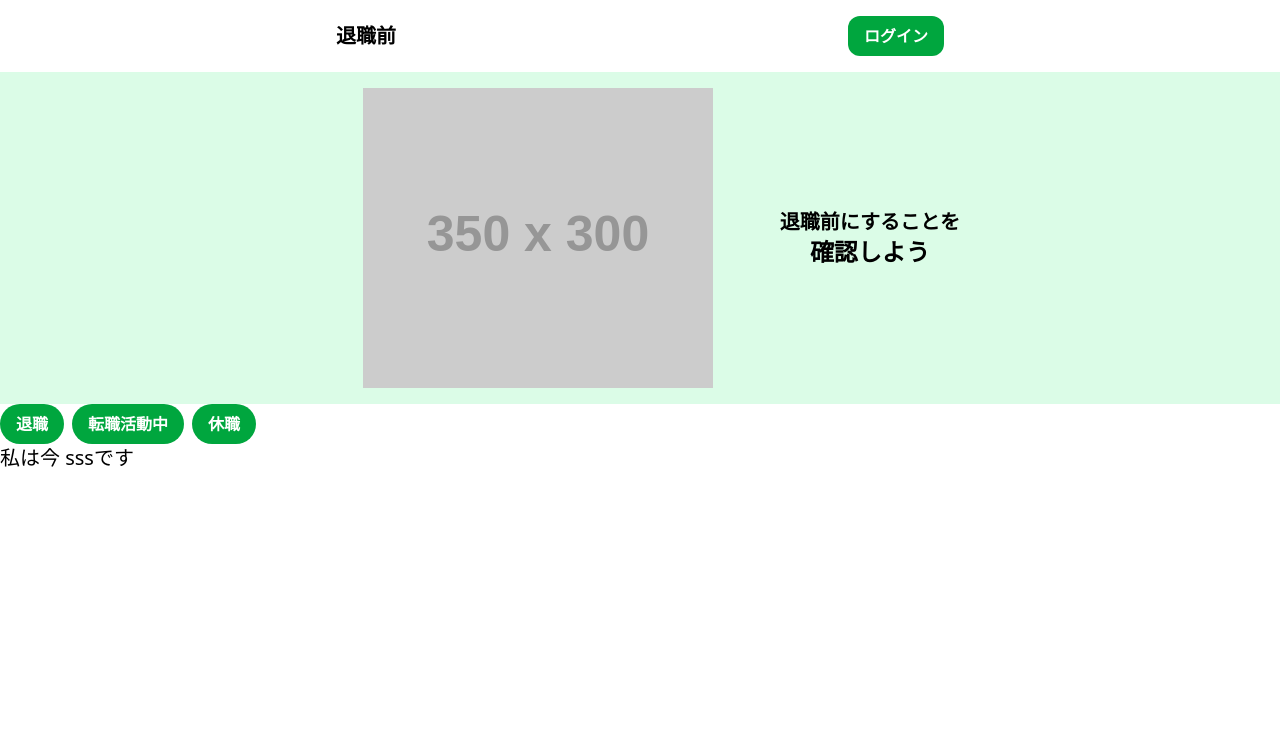
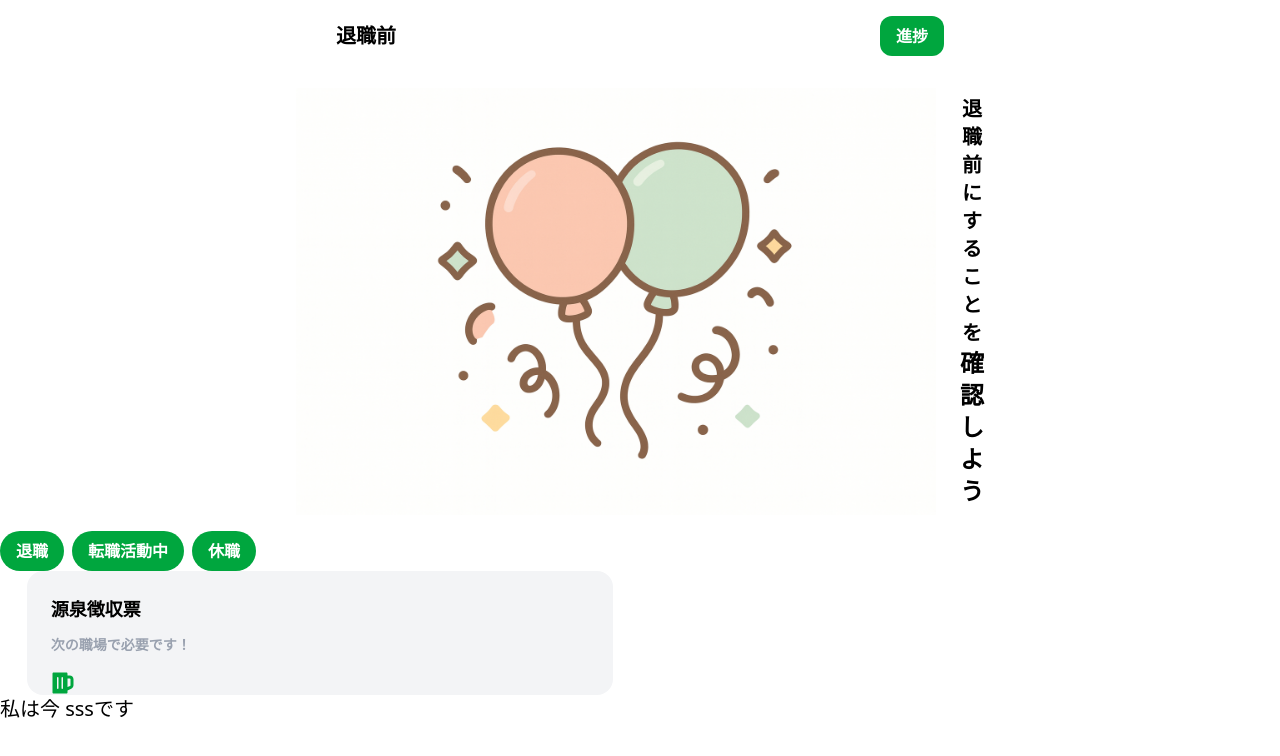
Before and after one commit to phihash/job, a React (Vite) app: page / in a window 1280 px wide. Shown: the top 756 px of the page. Built offline with nearby package versions, Linux system fonts and the light colour scheme.

Commit message:
カードコンポーネント作成

```diff
--- a/package.json
+++ b/package.json
@@ -11,7 +11,9 @@
   },
   "dependencies": {
     "react": "^19.1.1",
-    "react-dom": "^19.1.1"
+    "react-dom": "^19.1.1",
+    "react-icons": "^5.5.0",
+    "react-router-dom": "^7.9.3"
   },
   "devDependencies": {
     "@eslint/js": "^9.36.0",
--- a/src/App.tsx
+++ b/src/App.tsx
@@ -2,6 +2,7 @@ import { useRetireContext } from "./contexts/RetireProvider";
 import "./App.css";
 import Header from "./components/Header";
 import Hero from "./components/Hero";
+import Card from "./components/Card";
 
 function App() {
   const { status, setStatus } = useRetireContext();
@@ -36,7 +37,7 @@ function App() {
           休職
         </button>
       </div>
-
+      <Card />
       <div className="text-xl">私は今 {status}です</div>
       <div>
         {status == "転職活動中" && <p>引越し クレジットカード ほけん</p>}
--- /dev/null
+++ b/src/components/Card.tsx
@@ -0,0 +1,14 @@
+import { FaBeer } from "react-icons/fa";
+export default function Card() {
+  return (
+    <div className="max-w-screen-sm">
+      <div className="w-11/12 mx-auto bg-gray-100 rounded-2xl px-6">
+        <h2 className="text-lg font-bold pt-6 pb-3">源泉徴収票</h2>
+        <p className="font-bold pb-4 text-sm text-gray-400">
+          次の職場で必要です！
+        </p>
+        <FaBeer className="text-green-600" size={24} />
+      </div>
+    </div>
+  );
+}
--- a/src/components/Header.tsx
+++ b/src/components/Header.tsx
@@ -8,7 +8,7 @@ export default function Header() {
             className="block mr-4 bg-green-600 hover:bg-green-500  transition-colors duration-100 ease-out focus:bg-green-900 px-4 py-2 rounded-xl font-bold text-white cursor-pointer"
             onClick={() => {}}
           >
-            ログイン
+            進捗
           </button>
         </div>
       </div>
--- a/src/components/Hero.tsx
+++ b/src/components/Hero.tsx
@@ -1,12 +1,8 @@
 export default function Hero() {
   return (
-    <div className="w-full bg-green-100 ">
+    <div className="w-full ">
       <div className="max-w-screen-sm mx-auto mx-auto md:flex items-center justify-center gap-6 ">
-        <img
-          className="block mx-auto py-4"
-          src="https://placehold.jp/350x300.png"
-          alt=""
-        />
+        <img className="block mx-auto py-4" src="/hero.png" alt="" />
         <p className="font-bold text-center md:leading-tight py-4">
           <span className="block text-xl ">退職前にすることを</span>
           <span className="block text-2xl">確認しよう</span>
```
Also changed, not shown: public/hero.png (added), 1 other file (tests, documents, lock files or other folders).
